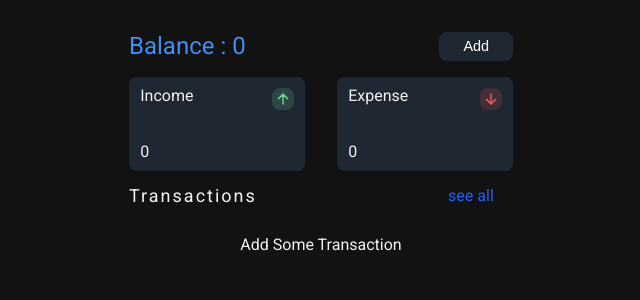
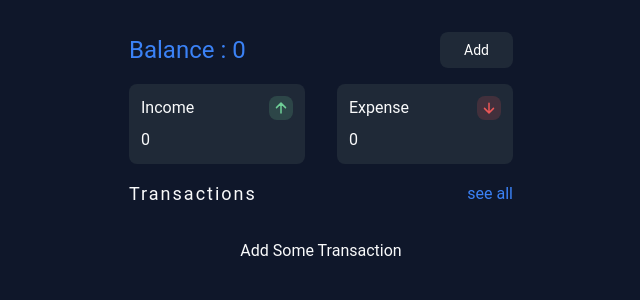
Before and after one commit to alimokhtari79/spa-transactionapp, a React (Create React App) app: page / in a window 1280 px wide. Shown: the top 300 px of the page, without its empty margins (319-959 px from the left). Built offline with nearby package versions, Linux system fonts and the light colour scheme.

Commit message:
add tailwaincss to project

```diff
--- a/package.json
+++ b/package.json
@@ -40,5 +40,10 @@
       "last 1 firefox version",
       "last 1 safari version"
     ]
+  },
+  "devDependencies": {
+    "autoprefixer": "^10.4.13",
+    "postcss": "^8.4.20",
+    "tailwindcss": "^3.2.4"
   }
 }
--- /dev/null
+++ b/postcss.config.js
@@ -0,0 +1,6 @@
+module.exports = {
+  plugins: {
+    tailwindcss: {},
+    autoprefixer: {},
+  },
+}
--- a/src/App.css
+++ b/src/App.css
@@ -1,14 +1,20 @@
 /* Main style */
 
-.App {
-  min-height: 100vh;
-  display: flex;
-  align-items: center;
-  flex-direction: column;
-  background-color: #121212;
-  color: #f2f2f2;
-  overflow: hidden;
-  /* padding: 1rem; */
+::-webkit-scrollbar {
+  width: 0.3rem;
+}
+
+::-webkit-scrollbar-track {
+  background-color: #0f172a;
+}
+
+::-webkit-scrollbar-thumb {
+  background-color: #7775;
+  border-radius: 100vw;
+}
+
+::-webkit-scrollbar-thumb:hover {
+  background-color: #777;
 }
 
 button {
@@ -16,235 +22,26 @@ button {
   border: none;
 }
 
-main {
+/* main {
   width: 95%;
   max-width: 24rem;
-}
+} */
 
 /* Main style */
 
-/* overView */
-
-.overViewContainer {
-  display: flex;
-  flex-direction: column;
-  width: 100%;
-  /* padding: 1rem; */
-}
-
-.overViewUp {
-  margin-top: 2rem;
-}
-
-.balance {
-  font-size: 1.5rem;
-  color: #438ef1;
-}
-
-.showForm_btn {
-  padding: 0.4rem 1.5rem;
-  font-size: 0.9rem;
-  background-color: #1f2732;
-  color: #fff;
-  border-radius: 0.5rem;
-}
-
-.overViewUp,
-.overViewDown {
-  display: flex;
-  justify-content: space-between;
-  align-items: center;
-}
-
-.overViewDown {
-  justify-content: space-between;
-  width: 100%;
-  margin: 1rem 0;
-}
-
-.overViewDown_Income {
-  margin-right: 2rem;
-}
-
-.overViewDown_expenseAndIncome {
-  width: 50%;
-  height: 4.5rem;
-  display: flex;
-  flex-direction: column;
-  justify-content: space-between;
-  padding: 0.7rem;
-  background-color: #1f2732;
-  border-radius: 0.5rem;
-}
-
-.expenseAndIncome_up {
-  display: flex;
-  justify-content: space-between;
-}
-
-.expenseAndIncome_icon {
-  display: flex;
-  align-items: center;
-  justify-content: center;
-  border-radius: 8px;
-  padding: 3px;
-}
-
-.expense_icon {
-  background-color: rgba(235, 87, 87, 0.178);
-  color: #eb5757;
-}
-
-.Income_icon {
-  background-color: rgba(111, 207, 151, 0.178);
-  color: #6fcf97;
-}
-
-/* overView */
-
 /* Add transaction */
-
-.transaction-form {
-  margin-top: 2rem;
-  display: flex;
-  flex-direction: column;
-  justify-content: center;
-  align-items: center;
-}
-
-.formText_input {
-  outline: none;
-  width: 100%;
-  padding: 0.7rem 0.5rem;
-  margin-bottom: 1rem;
-  border: none;
-  /* border-top-left-radius: 8px;
-	border-top-right-radius: 8px; */
-  border-radius: 0.5rem;
-  font-size: 0.9rem;
-  color: #f2f2f2;
-  background-color: #1f2732;
-}
-
-.formText_input::placeholder {
-  color: #f2f2f2;
-}
-
-.radioBtns {
-  display: flex;
-  justify-content: center;
-  align-items: center;
-  margin: 0.5rem;
-  gap: 1rem;
-  outline: none;
-  border: none;
-  margin-top: 1rem;
-}
 
 input[type='number']::-webkit-inner-spin-button {
   opacity: 0;
 }
 
-input[type='radio'] {
-  display: none;
-}
-
-input[type='radio'] + label {
-  cursor: pointer;
-  border-radius: 0.5rem;
-  padding: 0.4rem 0.8rem;
-}
-
 input[type='radio']:checked + label {
   background-color: #1f2732;
-  color: #fff;
-}
-
-.addTransaction_Btn {
-  cursor: pointer;
-  margin-top: 0.5rem;
-  padding: 0.8rem;
-  width: 13rem;
-  background-color: #006af6;
-  color: #fff;
-  border-radius: 0.5rem;
-}
-
-.addTransaction_container {
-  width: 20rem;
-  margin-top: 0.7rem;
-  display: flex;
-  justify-content: center;
 }
 
 /* Add transaction */
 
-/* transaction list */
-
-.Transactions {
-  /* padding: 0 2rem; */
-  width: 100%;
-  display: flex;
-  flex-direction: column;
-  margin-top: 1rem;
-}
-
-.addTransaction {
-  font-size: 1rem;
-  margin-top: 1rem;
-  text-align: center;
-}
-
-.transaction_header {
-  width: inherit;
-  display: flex;
-  align-items: center;
-  justify-content: space-between;
-  /* padding: 0 0.5rem; */
-}
-
-/* transaction list */
-
 /* transaction */
-
-.transaction {
-  width: 95%;
-  padding: 0 1rem 0 0;
-  height: 2.5rem;
-  margin: 1rem 0;
-  display: flex;
-  justify-content: space-between;
-  align-items: center;
-  border-radius: 0.5rem;
-  background-color: #1f2732;
-}
-
-.transaction_left {
-  display: flex;
-  align-items: center;
-  justify-content: center;
-  max-width: 14rem;
-  height: 100%;
-  overflow: hidden;
-}
-
-.transaction_left p {
-  margin-left: 1rem;
-}
-
-.transaction_left button {
-  cursor: pointer;
-  border: none;
-  outline: none;
-  height: 100%;
-  border-top-left-radius: 0.5rem;
-  border-bottom-left-radius: 0.5rem;
-  padding: 0 0.5rem;
-  color: #fff;
-  background-color: #d11a2a;
-  transform: translateX(-100%);
-  display: none;
-}
 
 .transaction:hover .transaction_left button {
   display: flex;
@@ -253,17 +50,4 @@ input[type='radio']:checked + label {
   transform: translateX(0);
 }
 
-.transactionIncomeAmount {
-  color: #6fcf97;
-}
-
-.transactionExpenseAmount {
-  color: #eb5757;
-}
-
-.transaction-link {
-  text-decoration: none;
-  color: #2563eb;
-}
-
 /* transaction */
--- a/src/App.js
+++ b/src/App.js
@@ -1,17 +1,14 @@
-import { useEffect, useState } from 'react';
 import { Route, Switch } from 'react-router-dom';
 import './App.css';
-import TransactionProvider, {
-  useTransaction,
-} from './Context/TransactionProvider';
+import TransactionProvider from './Context/TransactionProvider';
 import AddTransactionPage from './Pages/AddTransactionPage';
 import AllTransactionsPage from './Pages/AllTransactionsPage';
 import HomePage from './Pages/HomePage';
 
 function App() {
   return (
-    <div className="App">
-      <main>
+    <div className="min-h-screen flex items-center flex-col bg-slate-900 text-gray-50 overflow-hidden">
+      <main className="w-full max-w-sm">
         <TransactionProvider>
           <Switch>
             <Route path="/" component={HomePage} exact />
--- a/src/Components/OverView.jsx
+++ b/src/Components/OverView.jsx
@@ -21,33 +21,35 @@ const OverView = () => {
   }, [transactions]);
 
   return (
-    <div className="overViewContainer">
-      <div className="overViewUp">
+    <div className="flex flex-col w-full">
+      <div className="mt-8 flex justify-between items-center">
         <div>
-          <p className="balance">Balance : {income - expense}</p>
+          <p className="text-2xl text-blue-500">Balance : {income - expense}</p>
         </div>
         <div>
           <Link to="/add-transaction">
-            <button className="showForm_btn">Add</button>
+            <button className="bg-gray-800 text-white rounded-lg text-sm py-2 px-6">
+              Add
+            </button>
           </Link>
         </div>
       </div>
 
-      <div className="overViewDown">
-        <div className={`overViewDown_expenseAndIncome overViewDown_Income`}>
-          <div className="expenseAndIncome_up">
+      <div className="flex justify-between items-center my-4 w-full">
+        <div className="w-1/2 h-20 flex flex-col justify-between p-3 bg-gray-800 rounded-lg mr-8">
+          <div className="flex justify-between">
             <p>Income</p>
-            <div className={`expenseAndIncome_icon Income_icon`}>
+            <div className="flex justify-center items-center rounded-lg p-1 bg-[#6fcf972d] text-[#6fcf97]">
               <IoArrowUp />
             </div>
           </div>
           <div>{income}</div>
         </div>
 
-        <div className="overViewDown_expenseAndIncome">
-          <div className="expenseAndIncome_up">
+        <div className="w-1/2 h-20 flex flex-col justify-between p-3 bg-gray-800 rounded-lg">
+          <div className="flex justify-between">
             <p>Expense</p>
-            <div className={`expenseAndIncome_icon expense_icon`}>
+            <div className="flex justify-center items-center rounded-lg p-1 bg-[#eb57572d] text-[#eb5757]">
               <IoArrowDown />
             </div>
           </div>
--- a/src/Components/Transaction.jsx
+++ b/src/Components/Transaction.jsx
@@ -1,19 +1,22 @@
 import React from 'react';
-import { useTransactionActions } from '../Context/TransactionProvider';
 
 const Transaction = ({ transaction, onDelete }) => {
-  // const { deleteHandler } = useTransactionActions();
   return (
-    <div className="transaction">
-      <div className="transaction_left">
-        <button onClick={onDelete}>delete</button>
-        <p>{transaction.desc}</p>
+    <div className="transaction flex items-center w-full h-10 my-4 rounded-lg bg-gray-800">
+      <div className="transaction_left flex items-center w-full max-w-xs overflow-hidden h-full">
+        <button
+          onClick={onDelete}
+          className="cursor-pointer px-2 bg-[#d11a2a] border-none outline-none h-full rounded-tl-lg rounded-bl-lg  hidden -translate-x-full"
+        >
+          delete
+        </button>
+        <p className="ml-4">{transaction.desc}</p>
       </div>
       <div
         className={`${
           transaction.type === 'income'
-            ? 'transactionIncomeAmount'
-            : 'transactionExpenseAmount'
+            ? 'text-[#6fcf97] mx-3'
+            : 'text-[#eb5757] mx-3'
         }`}
       >
         {`${transaction.type === 'income' ? '+' : '-'}$${transaction.amount}`}
--- a/src/Components/TransactionsHeader.jsx
+++ b/src/Components/TransactionsHeader.jsx
@@ -1,11 +1,10 @@
 import { Link } from 'react-router-dom';
-import { useTransaction } from '../Context/TransactionProvider';
 
 const TransactionsHeader = () => {
   return (
-    <div className="transaction_header">
+    <div className="flex items-center justify-between">
       <h3 style={{ letterSpacing: 2, fontSize: 18 }}>Transactions</h3>
-      <Link to="/all-transaction" className="transaction-link">
+      <Link to="/all-transaction" className="text-blue-500">
         see all
       </Link>
     </div>
--- a/src/Components/TransactionsList.jsx
+++ b/src/Components/TransactionsList.jsx
@@ -6,13 +6,13 @@ import {
 import Transaction from './Transaction';
 
 const TransactionsList = () => {
-  const transaction = useTransaction();
-  const slicedTransactions = transaction.slice(0, 4);
+  const transactions = useTransaction();
+  const slicedTransactions = transactions.slice(0, 4);
   const { deleteHandler } = useTransactionActions();
   return (
-    <section className={'Transactions'}>
+    <section className="w-full flex flex-col mt-4">
       {slicedTransactions.length === 0 ? (
-        <p className="addTransaction">Add Some Transaction</p>
+        <p className="text-base mt-4 text-center">Add Some Transaction</p>
       ) : (
         slicedTransactions.map((transaction) => {
           return (
--- a/src/index.css
+++ b/src/index.css
@@ -1,3 +1,6 @@
+@tailwind base;
+@tailwind components;
+@tailwind utilities;
 @import url('https://fonts.googleapis.com/css2?family=Roboto:wght@400;500&display=swap');
 
 #root {
--- /dev/null
+++ b/tailwind.config.js
@@ -0,0 +1,8 @@
+/** @type {import('tailwindcss').Config} */
+module.exports = {
+  content: ['./src/**/*.{js,jsx,ts,tsx}'],
+  theme: {
+    extend: {},
+  },
+  plugins: [],
+};
```
Also changed, not shown: src/Pages/AddTransactionPage.jsx (+18 -9 lines), src/Pages/AllTransactionsPage.jsx (+15 -7 lines), 1 other file (tests, documents, lock files or other folders).
